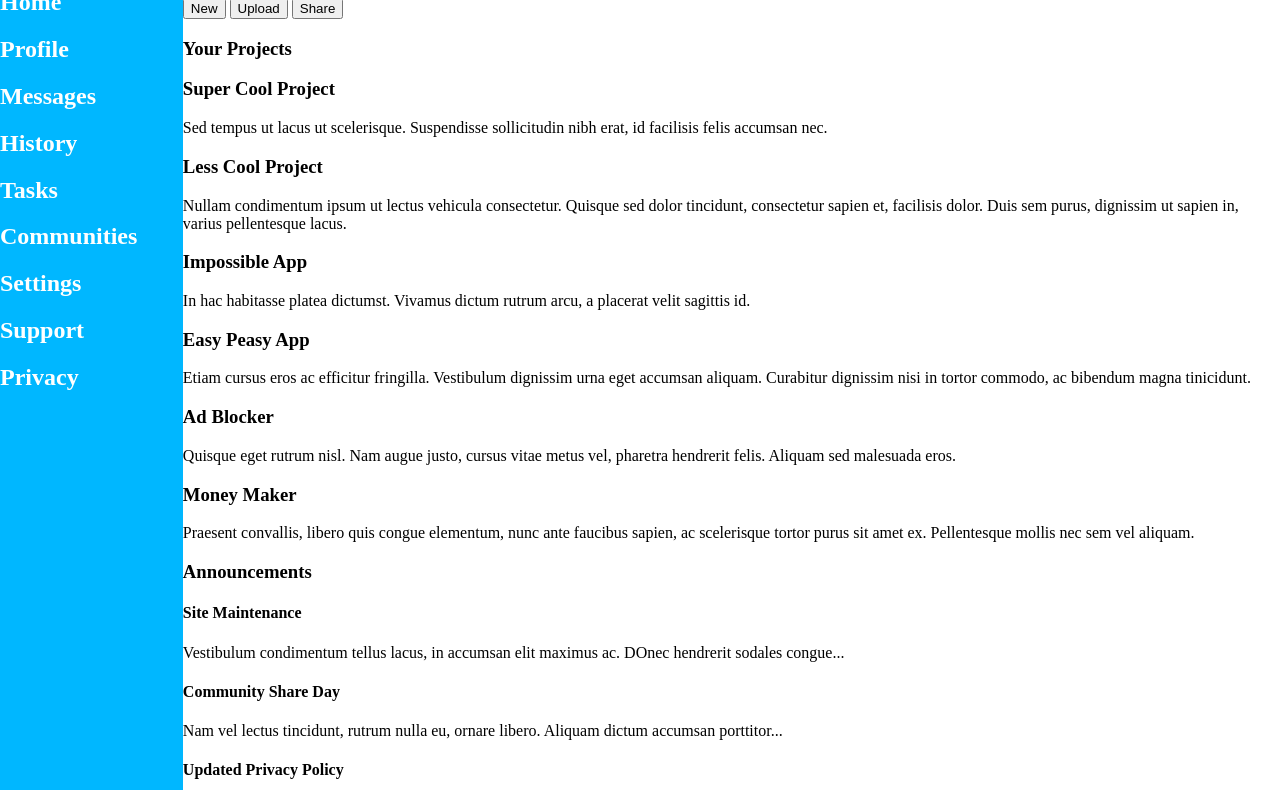
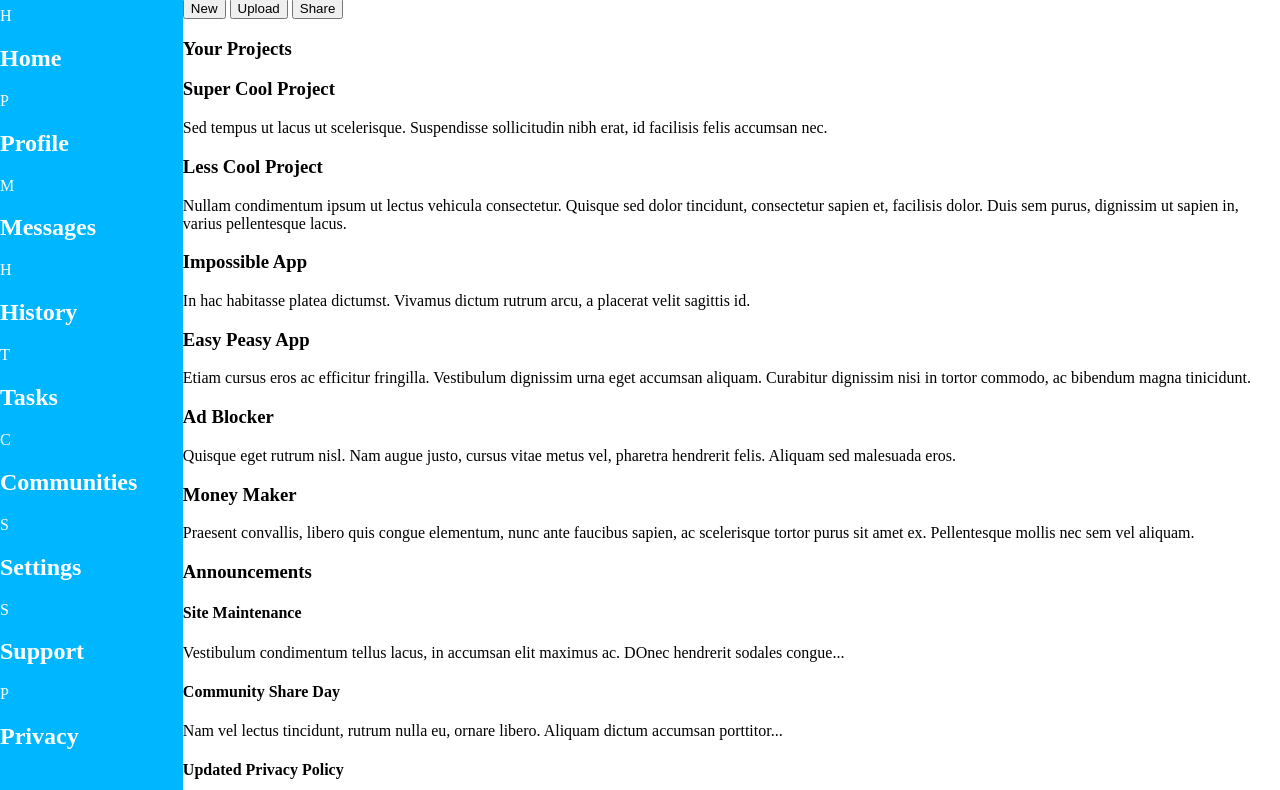
Before and after one commit to Hambonzo/Admin-Dashboard, a plain HTML site: page index.html in a window 1280 px wide. Shown: the part 91-881 px from the top of the page. Drawn offline with Linux system fonts and the light colour scheme.

Commit message:
restructured sidebar
added classes for each grid to style in css

```diff
--- a/index.html
+++ b/index.html
@@ -31,30 +31,35 @@
                 </form>
             </div>
         </div>
+        <div class="sidebar">
 
-        <div class="sidebar">
-            <span></span>
+            <div class="mainHeader">
+                <span>D</span>
                 <h1>Dashboard</h1>
+            </div>
+            <div class="shortcuts">
+                <span>H</span>
+                <h2>Home</h2>
+                <span>P</span>
+                <h2>Profile</h2>
+                <span>M</span>
+                <h2>Messages</h2>
+                <span>H</span>
+                <h2>History</h2>
+                <span>T</span>
+                <h2>Tasks</h2>
+                <span>C</span>
+                <h2>Communities</h2>
+            </div>
 
-            <span></span>
-            <h2>Home</h2>
-            <span></span>
-            <h2>Profile</h2>
-            <span></span>
-            <h2>Messages</h2>
-            <span></span>
-            <h2>History</h2>
-            <span></span>
-            <h2>Tasks</h2>
-            <span></span>
-            <h2>Communities</h2>
-
-            <span></span>
+            <div class="settings">
+                <span>S</span>
                 <h2>Settings</h2>
-            <span></span>
+                <span>S</span>
                 <h2>Support</h2>
-            <span></span>
+                <span>P</span>
                 <h2>Privacy</h2>
+            </div>
         </div>
         <div class="main">
             <h3>Your Projects</h3>
@@ -119,7 +124,8 @@
                 <h4>Community Share Day</h4>
                 <p>Nam vel lectus tincidunt, rutrum nulla eu, ornare libero. Aliquam dictum accumsan porttitor...</p>
                 <h4>Updated Privacy Policy</h4>
-                <p>Phasellus efficitur nisi eget elit consectetur, eget condimentum ante auctor. Cras fringilla sagittis sem in mattis... </p>
+                <p>Phasellus efficitur nisi eget elit consectetur, eget condimentum ante auctor. Cras fringilla sagittis
+                    sem in mattis... </p>
             </div>
 
             <div>Trending</div>
```
Lines whose indentation alone changed are shown as unchanged.
